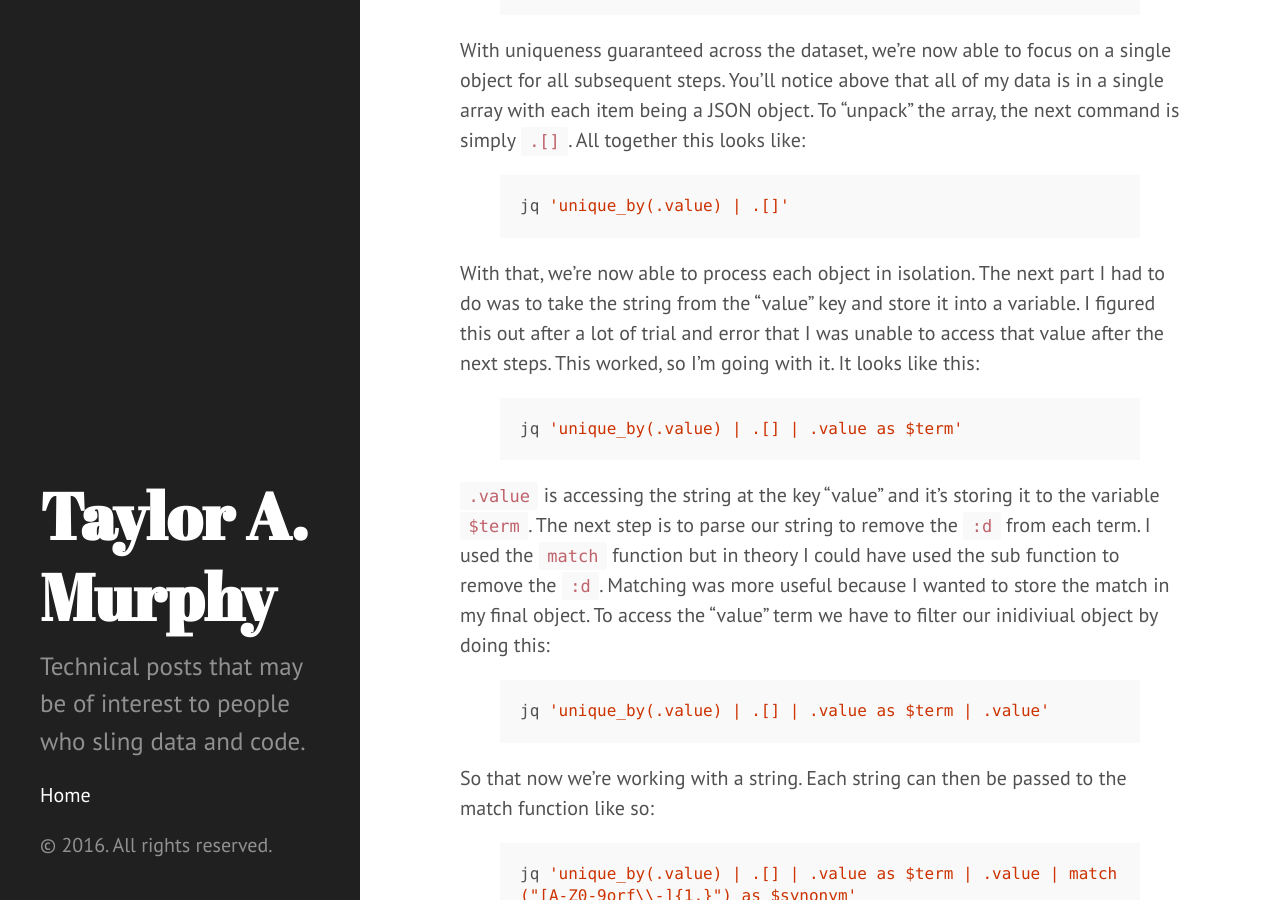
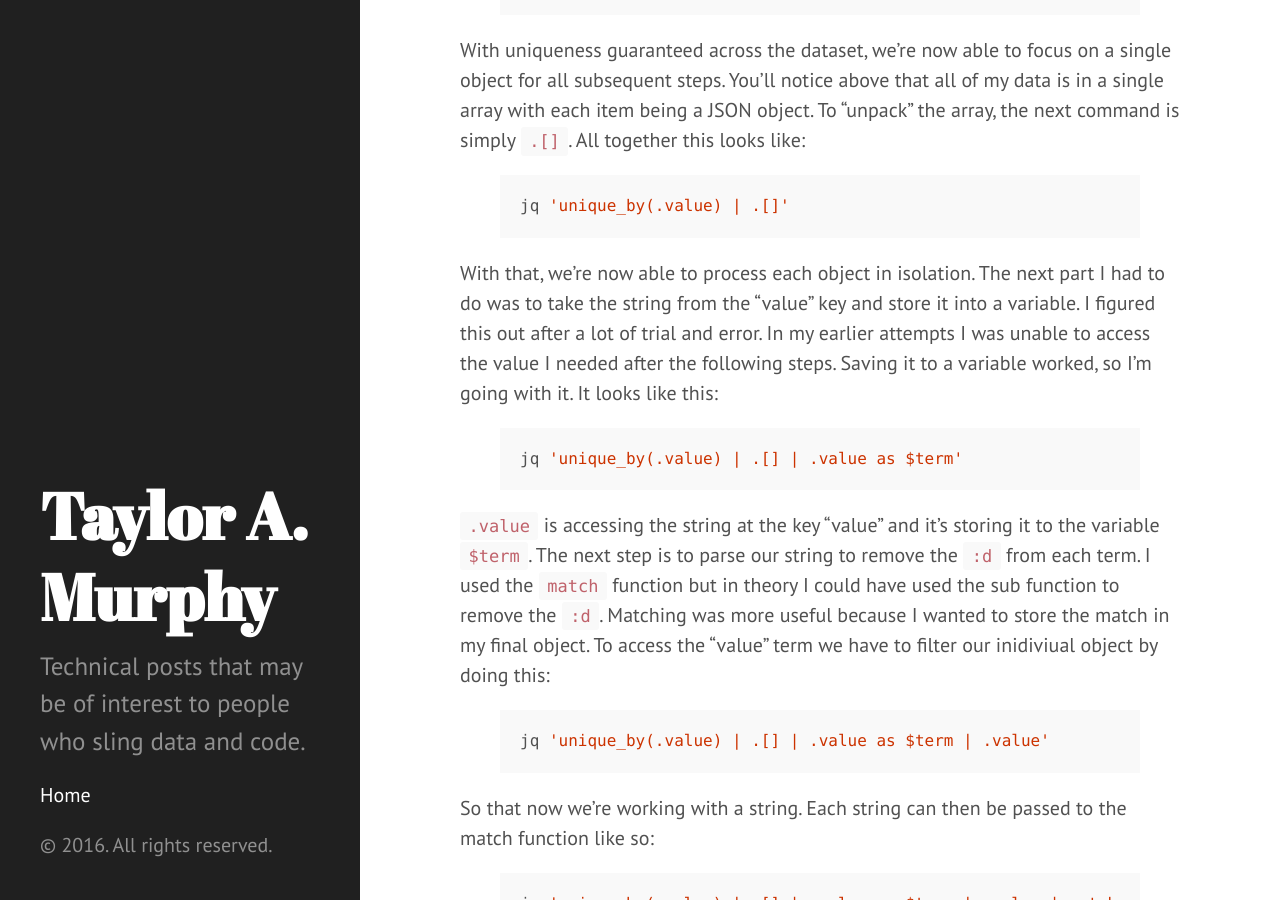
Before and after one commit to tayloramurphy/tayloramurphy.github.io, a Jekyll site: the page built from _posts/2016-09-22-data-manipulation-with-jq.markdown, in a window 1280 px wide and 900 px high, scrolled down 1816 px. Built offline with Jekyll 4.4.1, drawn with Linux system fonts in a browser that asks for light colours.

Commit message:
fix(jq): quick edit

```diff
--- a/_posts/2016-09-22-data-manipulation-with-jq.markdown
+++ b/_posts/2016-09-22-data-manipulation-with-jq.markdown
@@ -63,7 +63,7 @@ With uniqueness guaranteed across the dataset, we're now able to focus on a sing
 jq 'unique_by(.value) | .[]'
 {% endhighlight %}
 
-With that, we're now able to process each object in isolation. The next part I had to do was to take the string from the "value" key and store it into a variable. I figured this out after a lot of trial and error that I was unable to access that value after the next steps. This worked, so I'm going with it. It looks like this:
+With that, we're now able to process each object in isolation. The next part I had to do was to take the string from the "value" key and store it into a variable. I figured this out after a lot of trial and error. In my earlier attempts I was unable to access the value I needed after the following steps. Saving it to a variable worked, so I'm going with it. It looks like this:
 
 {% highlight bash %}
 jq 'unique_by(.value) | .[] | .value as $term'
```
